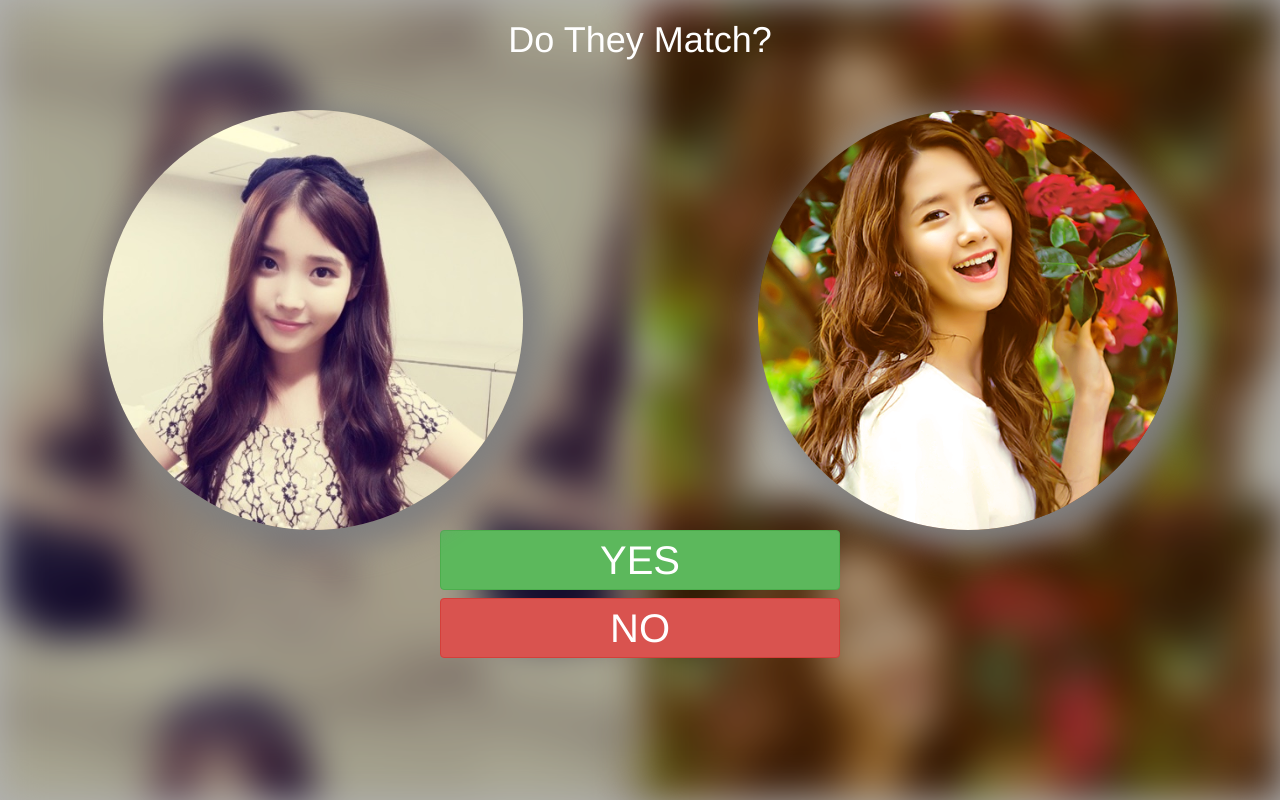
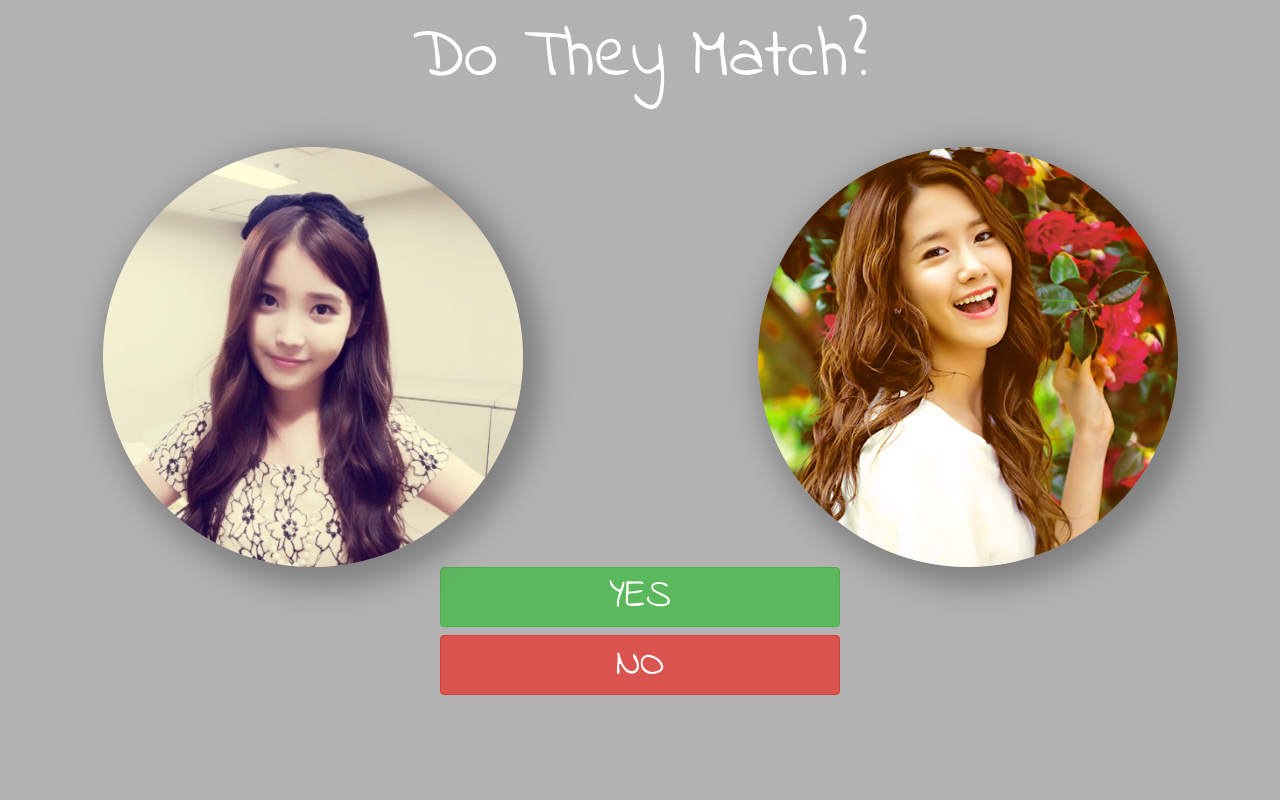
Before and after one commit to Sally-Yang-Jing-Ou/FaceMatch, a plain HTML site: page FaceMatch/static/index.html in a window 1280 px wide. Drawn offline with nearby package versions, Linux system fonts and the light colour scheme.

Commit message:
include font

```diff
--- a/FaceMatch/static/index.html
+++ b/FaceMatch/static/index.html
@@ -12,13 +12,14 @@
 
     <script src="/public/js/transition.js"></script>
     <script src="/public/js/getVotes.js"></script>
+    <link href='http://fonts.googleapis.com/css?family=Indie+Flower' rel='stylesheet' type='text/css'>
 
   </head>
 
-  <body>
+<body>
 
-<div class = "left-background"></div>
-<div class = "right-background"></div>
+<div id = "left-background"></div>
+<div id = "right-background"></div>
 <div class = "background-tint"></div>
 
 <div class="row">
--- a/FaceMatch/static/public/stylesheets/main.css
+++ b/FaceMatch/static/public/stylesheets/main.css
@@ -1,5 +1,12 @@
 h1 {
 	color: #ffffff;
+	font-family: 'Indie Flower';
+	font-size: 70px;
+}
+
+h2 {
+	color: #ffffff;
+	font-size: 30px;
 }
 
 .btn-larger {
@@ -7,6 +14,7 @@ h1 {
 	 height: 60px;
 	 font-size: 40px;
 	 line-height: 40px;
+	 font-family: 'Indie Flower';
 }
 
 .image-size {
```
